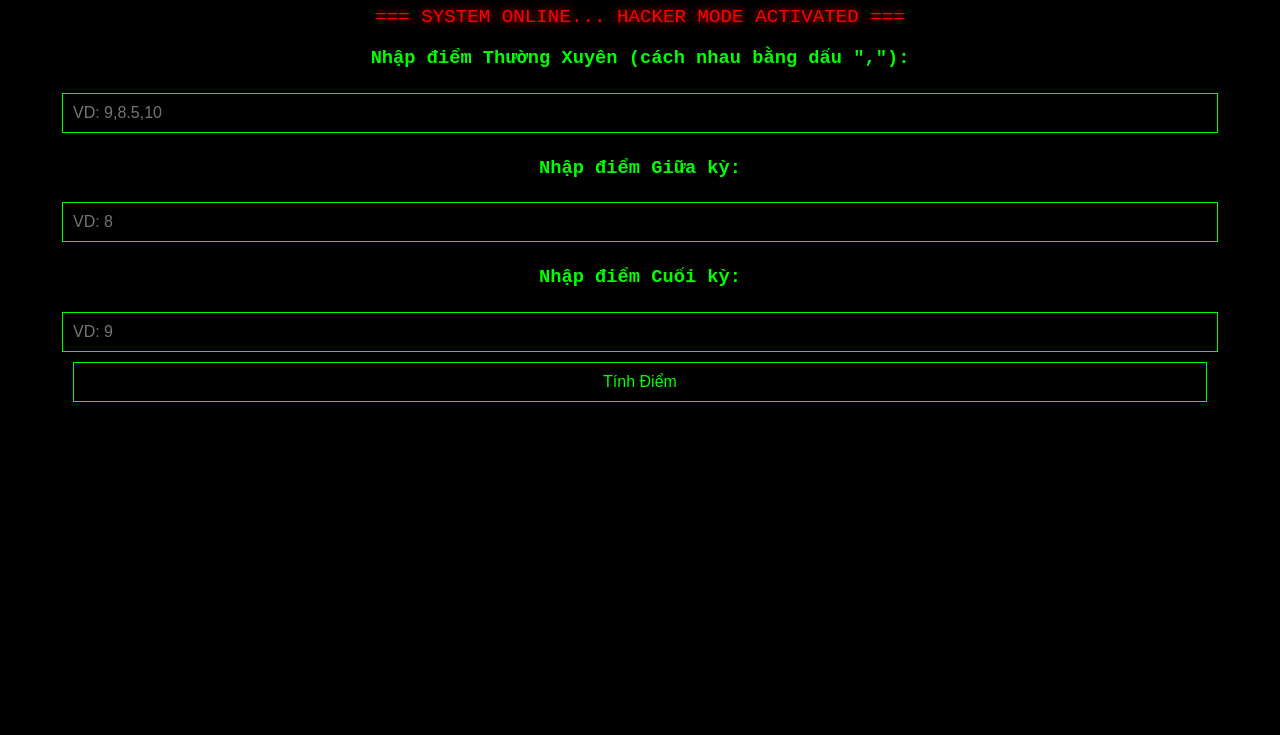
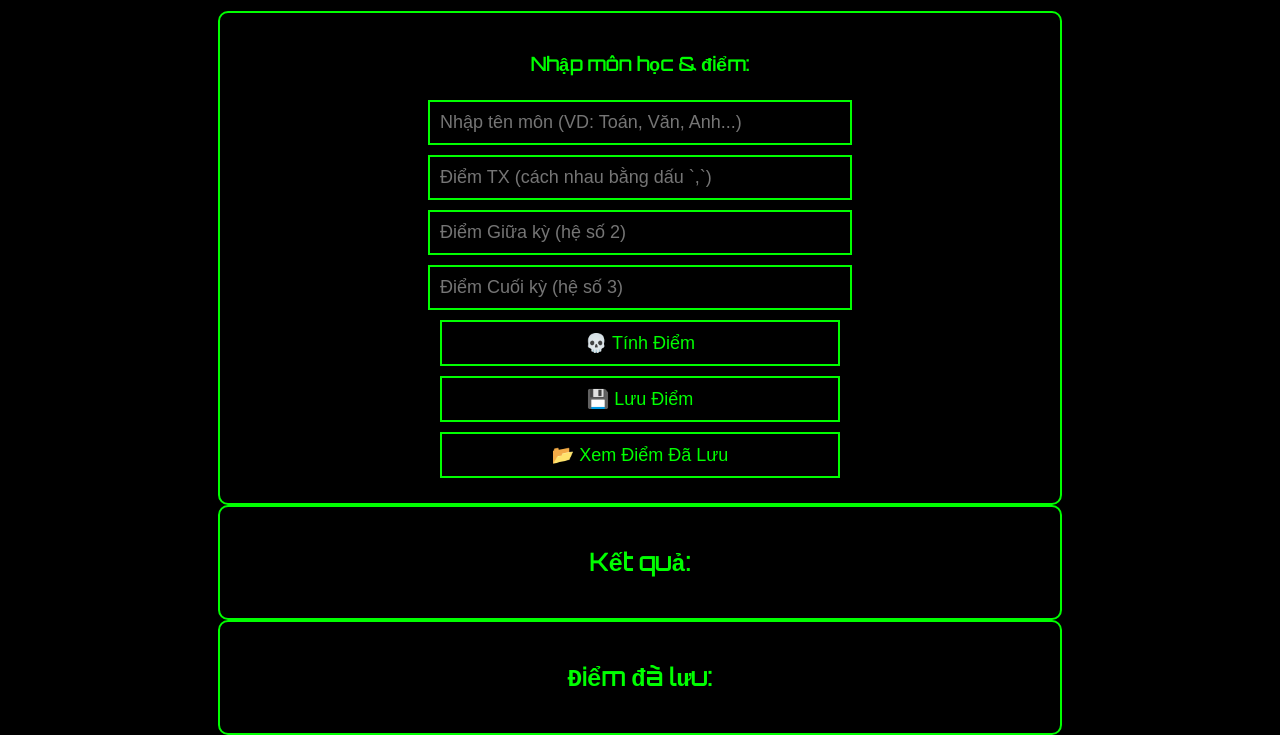
Before and after one commit to Phuckhangluyrokyser/Phuckhang, a plain HTML site: page index.html in a window 1280 px wide. Shown: the part 84-819 px from the top of the page. Drawn offline with Linux system fonts and the light colour scheme.

Commit message:
Update index.html

```diff
--- a/index.html
+++ b/index.html
@@ -2,87 +2,162 @@
 <html lang="vi">
 <head>
     <meta charset="UTF-8">
-    <meta name="viewport" content="width=device-width, initial-scale=1.0">
-    <title>PhúcKhang?(Kyser) - Hacker GPA</title>
+    <meta name="viewport" content="width=device-width, initial-scale=1.0, maximum-scale=1, user-scalable=no">
+    <title>PhúcKhang? (Kyser) - GPA Calculator</title>
     <style>
-        @keyframes glitch {
-            0% { text-shadow: 2px 2px 0 #ff0000, -2px -2px 0 #00ff00; }
-            50% { text-shadow: -2px -2px 0 #ff0000, 2px 2px 0 #00ff00; }
-            100% { text-shadow: 2px 2px 0 #ff0000, -2px -2px 0 #00ff00; }
-        }
+        @import url('https://fonts.googleapis.com/css2?family=Orbitron&display=swap');
 
         body {
             background-color: black;
-            color: #00ff00;
-            font-family: "Courier New", monospace;
+            color: lime;
+            font-family: "Orbitron", monospace;
             text-align: center;
             margin: 0;
-            padding: 10px;
+            padding: 0;
         }
         h1 {
-            font-size: 2em;
-            animation: glitch 0.5s infinite alternate;
+            text-shadow: 2px 2px red;
+            border-bottom: 2px solid lime;
+            padding-bottom: 10px;
+        }
+        .container {
+            width: 90%;
+            margin: auto;
+            max-width: 800px;
+            border: 2px solid lime;
+            padding: 20px;
+            border-radius: 10px;
+            background: rgba(0, 0, 0, 0.8);
         }
         input, button {
-            background-color: black;
-            color: #00ff00;
-            border: 1px solid #00ff00;
+            background: black;
+            color: lime;
+            border: 2px solid lime;
             padding: 10px;
             margin: 5px;
+            font-size: 18px;
             width: 90%;
-            font-size: 1em;
+            max-width: 400px;
         }
-        .hacker-text {
-            font-size: 1.2em;
-            color: red;
-            text-shadow: 0 0 10px red;
+        button {
+            cursor: pointer;
+            transition: 0.3s;
+        }
+        button:hover {
+            background: lime;
+            color: black;
+        }
+        table {
+            width: 100%;
+            border-collapse: collapse;
+            margin-top: 20px;
+        }
+        th, td {
+            border: 1px solid lime;
+            padding: 10px;
+            text-align: center;
+        }
+        th {
+            background: darkgreen;
         }
     </style>
 </head>
 <body>
-    <h1>PhúcKhang?(Kyser) - GPA Calculator</h1>
-    <p class="hacker-text">=== SYSTEM ONLINE... HACKER MODE ACTIVATED ===</p>
+    <h1>PhúcKhang? (Kyser) - GPA Calculator</h1>
+    <div class="container">
+        <h3>Nhập môn học & điểm:</h3>
+        <input type="text" id="tenMon" placeholder="Nhập tên môn (VD: Toán, Văn, Anh...)"><br>
+        <input type="text" id="diemTX" placeholder="Điểm TX (cách nhau bằng dấu `,`)"><br>
+        <input type="number" id="diemGK" placeholder="Điểm Giữa kỳ (hệ số 2)"><br>
+        <input type="number" id="diemCK" placeholder="Điểm Cuối kỳ (hệ số 3)"><br>
+        <button onclick="tinhDiem()">💀 Tính Điểm</button>
+        <button onclick="luuDiem()">💾 Lưu Điểm</button>
+        <button onclick="xemDiem()">📂 Xem Điểm Đã Lưu</button>
+    </div>
 
-    <h3>Nhập điểm Thường Xuyên (cách nhau bằng dấu ","):</h3>
-    <input id="diemTX" type="text" placeholder="VD: 9,8.5,10">
+    <div class="container">
+        <h2>Kết quả:</h2>
+        <div id="ketQua"></div>
+    </div>
 
-    <h3>Nhập điểm Giữa kỳ:</h3>
-    <input id="diemGK" type="number" step="0.01" placeholder="VD: 8">
-
-    <h3>Nhập điểm Cuối kỳ:</h3>
-    <input id="diemCK" type="number" step="0.01" placeholder="VD: 9">
-
-    <button onclick="tinhDiem()">Tính Điểm</button>
-    <h2 id="ketqua"></h2>
+    <div class="container">
+        <h2>Điểm đã lưu:</h2>
+        <div id="diemLuu"></div>
+    </div>
 
     <script>
         function tinhDiem() {
-            let txInput = document.getElementById("diemTX").value.trim();
-            let gk = parseFloat(document.getElementById("diemGK").value);
-            let ck = parseFloat(document.getElementById("diemCK").value);
+            let tenMon = document.getElementById("tenMon").value.trim();
+            let diemTX = document.getElementById("diemTX").value.split(",").map(Number);
+            let diemGK = parseFloat(document.getElementById("diemGK").value);
+            let diemCK = parseFloat(document.getElementById("diemCK").value);
 
-            // Xử lý điểm TX (tách ra và tính trung bình)
-            let diemTX = txInput.split(",").map(Number).filter(n => !isNaN(n));
-            let tbTX = diemTX.length ? (diemTX.reduce((a, b) => a + b, 0) / diemTX.length) : 0;
+            if (!tenMon || diemTX.some(isNaN) || isNaN(diemGK) || isNaN(diemCK)) {
+                alert("Vui lòng nhập đầy đủ thông tin và kiểm tra lại điểm!");
+                return;
+            }
 
-            // Kiểm tra nếu điểm GK hoặc CK rỗng, thì tính là 0
-            if (isNaN(gk)) gk = 0;
-            if (isNaN(ck)) ck = 0;
+            let TB_TX = diemTX.reduce((a, b) => a + b, 0) / diemTX.length;
+            let TBM = (TB_TX + diemGK * 2 + diemCK * 3) / 6;
 
-            // Công thức tính trung bình môn
-            let tbm = ((tbTX + gk * 2 + ck * 3) / 6).toFixed(2);
+            let xepLoai = "Yếu";
+            if (TBM >= 9) xepLoai = "Học sinh xúc xích";
+            else if (TBM >= 8) xepLoai = "Giỏi";
+            else if (TBM >= 6.5) xepLoai = "Khá";
+            else if (TBM >= 5) xepLoai = "Trung bình";
 
-            // Xếp loại học sinh
-            let loai;
-            if (tbm >= 9) loai = "Học sinh xúc xích";
-            else if (tbm >= 8) loai = "Giỏi";
-            else if (tbm >= 6.5) loai = "Khá";
-            else if (tbm >= 5) loai = "Trung Bình";
-            else loai = "Yếu";
+            document.getElementById("ketQua").innerHTML = `
+                <table>
+                    <tr><th>Môn</th><th>Trung Bình</th><th>Xếp Loại</th></tr>
+                    <tr><td>${tenMon}</td><td>${TBM.toFixed(2)}</td><td>${xepLoai}</td></tr>
+                </table>
+            `;
+        }
 
-            document.getElementById("ketqua").innerHTML = `
-                <h3>Trung bình môn: ${tbm} - Xếp loại: ${loai}</h3>
-            `;
+        function luuDiem() {
+            let tenMon = document.getElementById("tenMon").value.trim();
+            let diemTX = document.getElementById("diemTX").value;
+            let diemGK = document.getElementById("diemGK").value;
+            let diemCK = document.getElementById("diemCK").value;
+
+            if (!tenMon) {
+                alert("Vui lòng nhập tên môn!");
+                return;
+            }
+
+            let danhSachDiem = JSON.parse(localStorage.getItem("danhSachDiem")) || [];
+            danhSachDiem.push({ tenMon, diemTX, diemGK, diemCK });
+            localStorage.setItem("danhSachDiem", JSON.stringify(danhSachDiem));
+            alert("Đã lưu điểm!");
+        }
+
+        function xemDiem() {
+            let danhSachDiem = JSON.parse(localStorage.getItem("danhSachDiem")) || [];
+            if (danhSachDiem.length === 0) {
+                document.getElementById("diemLuu").innerHTML = "Chưa có điểm nào được lưu!";
+                return;
+            }
+
+            let html = "<table><tr><th>Môn</th><th>TX</th><th>GK</th><th>CK</th><th>Xóa</th></tr>";
+            danhSachDiem.forEach((item, index) => {
+                html += `<tr>
+                    <td>${item.tenMon}</td>
+                    <td>[${item.diemTX}]</td>
+                    <td>${item.diemGK}</td>
+                    <td>${item.diemCK}</td>
+                    <td><button onclick="xoaDiem(${index})">🗑</button></td>
+                </tr>`;
+            });
+            html += "</table>";
+
+            document.getElementById("diemLuu").innerHTML = html;
+        }
+
+        function xoaDiem(index) {
+            let danhSachDiem = JSON.parse(localStorage.getItem("danhSachDiem")) || [];
+            danhSachDiem.splice(index, 1);
+            localStorage.setItem("danhSachDiem", JSON.stringify(danhSachDiem));
+            xemDiem();
         }
     </script>
 </body>
```
